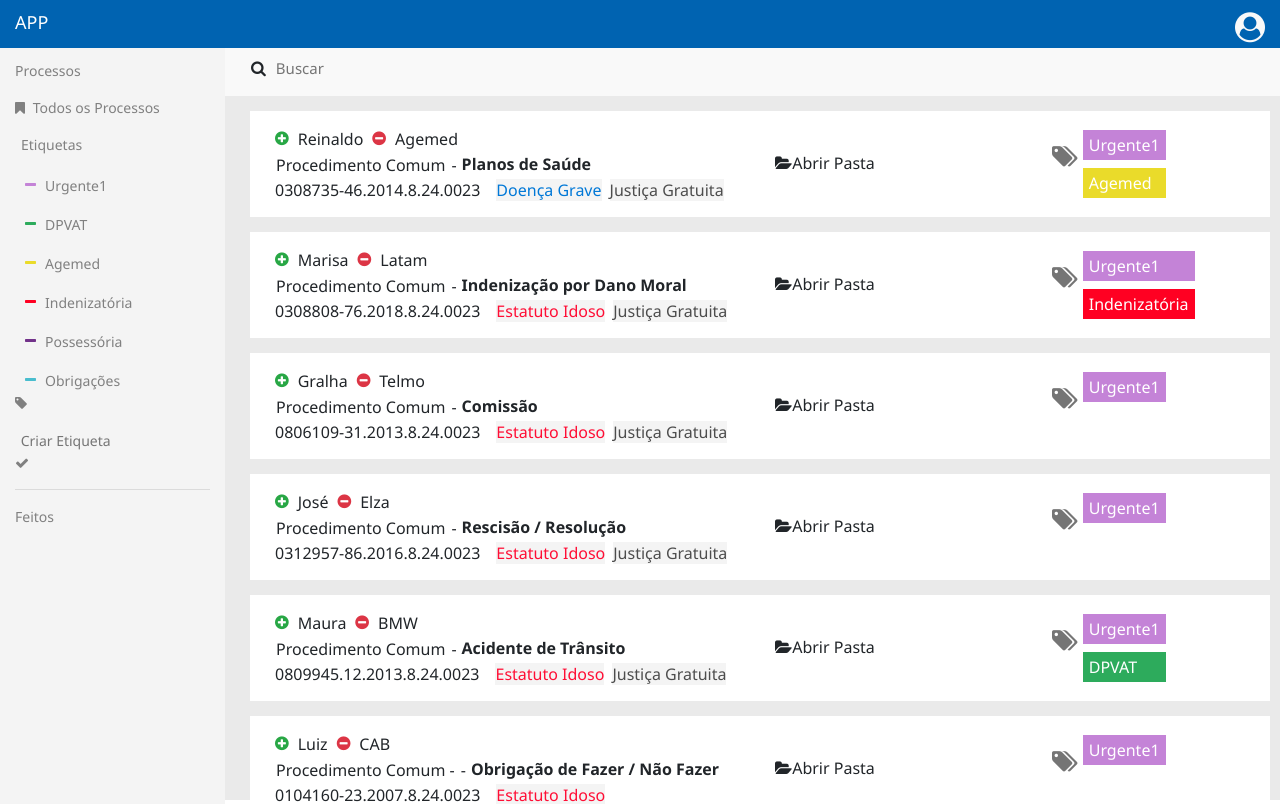
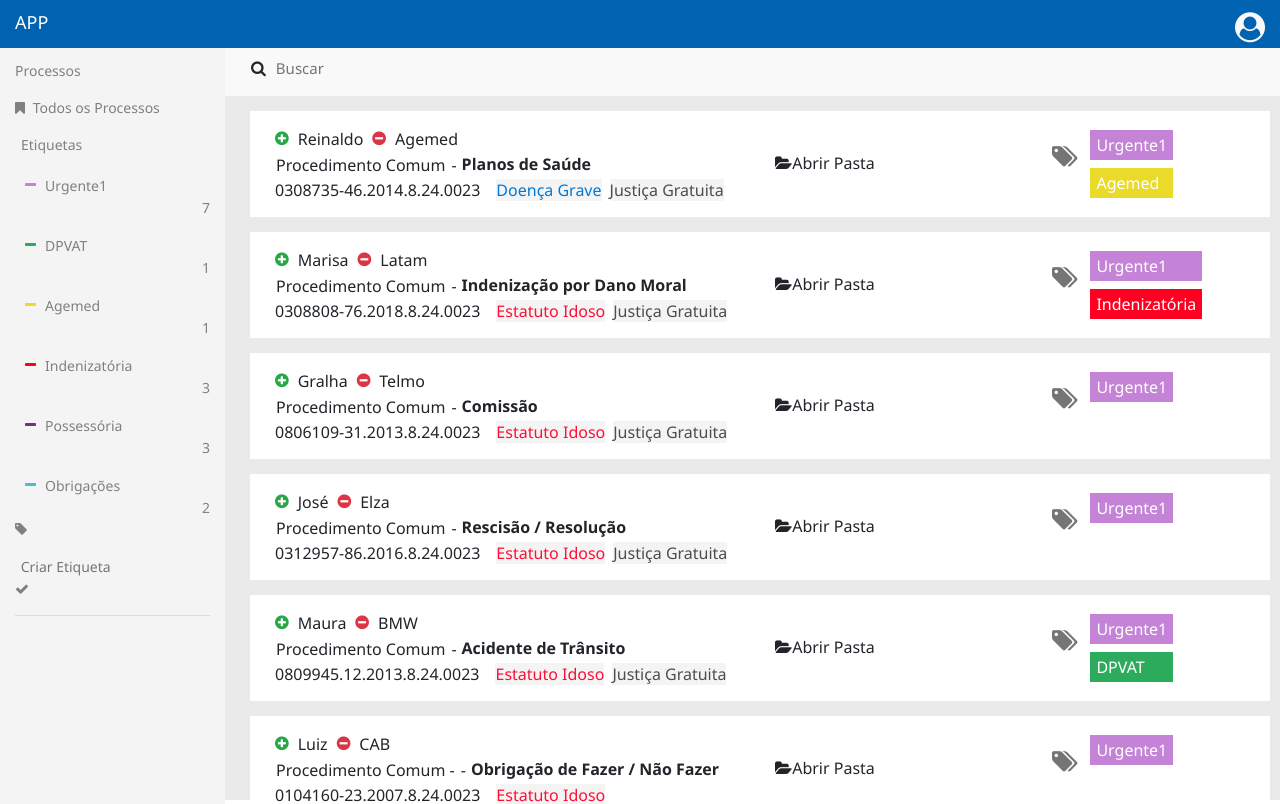
Before and after one commit to dayanedias/projeto_softplan, a React (Create React App) app: page / in a window 1280 px wide. Shown: the top 804 px of the page. Built offline with nearby package versions, Linux system fonts and the light colour scheme.

Commit message:
funcionalidades

```diff
--- a/src/App.css
+++ b/src/App.css
@@ -1,3 +1,8 @@
+@font-face {
+    font-family: SegoeImported;
+    src: ('./fonts/Segoe UI.ttf');
+}
+
 :root {
 
     --header-height: 48px;
@@ -7,10 +12,10 @@
 }
 * {
     box-sizing: border-box;
-    font-family: 'Segoe UI', Tahoma, Geneva, Verdana, sans-serif;
+    font-family: 'SegoeImported','Segoe UI', Tahoma, Geneva, Verdana, sans-serif;
 }
 
-/* Layout Grid */
+/* Layout em Grid */
 
 .app {
     margin: 0px;
@@ -29,7 +34,6 @@
         "header header"
         "menu search"
         "menu content"
-        "footer footer"
         ;
     height: 100vh;
     background-color: #eaeaea;
@@ -37,10 +41,12 @@
 
 header.header {
     grid-area: header;
+    background-color: #0063B1;
 }
 
 .search {
     grid-area: search;
+    background-color: #f9f9f9;
 }
 
 aside.menu-area {
--- a/src/components/template/Cards.jsx
+++ b/src/components/template/Cards.jsx
@@ -2,6 +2,7 @@ import React, { Component } from 'react'
 import './Cards.css'
 import PopOver from '../template/PopOver'
 import dbData from '../../data/db.json'
+import Nav from './Nav'
 
 export default class Cards extends Component {
     constructor(props) {
@@ -14,7 +15,6 @@ export default class Cards extends Component {
             usuario: [],
             clickTag: '',
         }
-        console.log(this.state)
     }
 
 
@@ -24,12 +24,6 @@ export default class Cards extends Component {
         })
         console.log(this.state.clickTag)
     }
-
-    // this.setState({
-    //     cards: dbData.cards
-    // })
-    // console.log(this.state)
-
 
     setTag = (id) => {
         return (checkIdTag) => {
@@ -63,8 +57,6 @@ export default class Cards extends Component {
                                     <div className="row">
                                         <i className="name fa fa-plus-circle text-success mt-1" /><td className="ml-2">{card.partes.ativa.name}</td>
                                         <i className="name fa fa-minus-circle text-danger ml-2 mt-1" /><td className="ml-2">{card.partes.passiva.name}</td>
-                                        {/* <div>{card.length}</div> */}
-                                        {/* <div>{console.log(card.length)}</div> */}
                                     </div>
 
                                     <div className="row">
@@ -93,7 +85,7 @@ export default class Cards extends Component {
                                 <div className="folder column mid col-md-3">
                                     <i className="fa fa-folder-open"></i>
                                     Abrir Pasta
-                    </div>
+                                </div>
 
                                 <div className="add-tag column right col-md-3">
                                     <div className="row">
@@ -102,7 +94,7 @@ export default class Cards extends Component {
                                              addTag={this.setTag(card.id)}
                                             />
                                         </div>
-
+ç
 
                                         <div className="ml-2">
                                             {card.tag.map(idTag => {
@@ -139,6 +131,7 @@ export default class Cards extends Component {
 
                 <div>
                     {this.renderCards()}
+                {/* <Nav addTag={this.addTag}></Nav> */}
                 </div>
 
         )
--- a/src/components/template/Nav.css
+++ b/src/components/template/Nav.css
@@ -2,7 +2,7 @@ aside.menu-area {
     padding: 12px 15px;
     font-size: 14px;
     text-decoration: none;
-    color: #808080;
+    color: #f4f4f4;
     font-weight: 300;
 }
 
@@ -11,11 +11,10 @@ aside.menu-area {
     border-style: none;
 }
 
-.count-tag {
+.count {
     text-align: right;
-    margin-left: 10px;
 }
 
-/* .aside a:hover{
-    background: #87CEFA 0%
-} */
+.menu-iten {
+    color: #808080;
+}
--- a/src/components/template/Nav.jsx
+++ b/src/components/template/Nav.jsx
@@ -1,49 +1,98 @@
 import React, { Component } from 'react'
 import './Nav.css'
 import dbData from '../../data/db.json'
+import Bookmark from '../assets/imgs/Bookmarks.svg'
 
 class Nav extends Component {
 
+    initialState = {
+        count: 0,
+        tags: [],
+        newTag: ''
+    }
+
     state = {
-        name: ''
+        count: 0,
+        tags: dbData.tags,
+        newTag: ''
+    }
+
+    countTags = (idCard) => {
+        const count = dbData.cards.filter(card => {
+            return card.tag.includes(parseInt(idCard))
+        })
+        return count.length
+    }
+
+    handleSubmit(e) {
+        const addTag = {
+
+            id: this.state.tags.length + 1,
+            name: e,
+            color: "#FFF",
+            background: "#49bdce",
+        }
+
+        const newTags = this.state.tags.concat(addTag)
+
+        this.setState({
+            tags: newTags
+        })
+    }
+
+    generateColor () {
+        return '#' +  Math.random().toString(16).substr(-6);
       }
 
     render() {
 
+        const props = this.props
+
         return (
             <aside className="menu-area">
                 <div className="menu">
-                    <div className="process">
+                    <div className="menu-iten">
                         <strong>Processos</strong>
 
-                        <div className="process pt-3">
+                        <div className="process pt-3 menu-iten">
                             <i className="process-icon fa fa-bookmark" />
                             <span className="ml-1"> Todos os Processos </span>
                         </div>
 
-                        <div className="tags pt-3">
+                        <div className="tags pt-3 menu-iten">
                             Etiquetas
                         </div>
 
-                        {dbData.tags.map(tag => {
+                        {this.state.tags.map(tag => {
                             return (
-                                <div key={tag.id} className="row pt-3">
+                                <div className="menu-iten pt-3">
+                                    <div key={tag.id} className="row">
                                         <i className="fa fa-minus pt-1 pr-2" style={{ color: tag.background }}></i>
                                         <td> {tag.name} </td>
+                                    </div>
+                                    <div className="count">{this.countTags(tag.id)}</div>
 
                                 </div>
+
                             )
                         })}
 
-                        {dbData.cards.map(card => {
-                            return (
-                                <div>
-                                    {/* <span>{card.id}</span> */}
-                                    <span>{card.length}</span>
-                                    {console.log(card.length)}
-                                </div>
-                            )
-                        })}
+                        <form onSubmit={(e) => {
+                            e.preventDefault()
+                            const addTag = {
+                                id: this.state.tags.length + 1,
+                                name: this.state.newTag,
+                                color: "#FFF",
+                                background: this.generateColor(),
+                            }
+
+                            const newTags = this.state.tags.concat(addTag)
+
+                            this.setState({
+                                tags: newTags
+                            })
+                            {this.setState({newTag: this.initialState.newTag})}
+                        }}>
 
                             <div className="col-xs-12">
                                 <i className="tag-icon fa fa-tag" />
@@ -51,13 +100,16 @@ class Nav extends Component {
                                     placeholder=' Criar Etiqueta'
                                     onFocus={(e) => e.target.placeholder = ""}
                                     onBlur={(e) => e.target.placeholder = " Criar Etiqueta"}
+                                    value={this.state.newTag}
                                     onChange={(e) => {
-                                    this.setState({ name: e.target.value })
+                                        this.setState({ newTag: e.target.value })
                                     }}
-                                value={this.state.name} />
+                                />
+
                                 <i className="check fa fa-check" />
 
                             </div>
+                        </form>
 
                     </div>
 
--- a/src/components/template/PopOver.jsx
+++ b/src/components/template/PopOver.jsx
@@ -29,6 +29,10 @@ class SimplePopover extends React.Component {
         });
     };
 
+    choseTag = (id) => {
+        console.log(id)
+    }
+
     render() {
         const props = this.props
         const { anchorEl } = this.state;
@@ -39,8 +43,6 @@ class SimplePopover extends React.Component {
                 <div>
                     <IconButton
                         aria-owns={open ? 'simple-popper' : undefined}
-                        aria-haspopup="true"
-                        variant="contained"
                         onClick={this.handleClick}>
                         <p className="icon-tag"><i className="fa fa-tags" /></p>
                     </IconButton>
@@ -65,7 +67,7 @@ class SimplePopover extends React.Component {
                                     <div key={tag.id} className="tags" style={{backgroundColor: tag.background}}>
                                         <Button className="btnTag" onClick={() => {
                                             this.handleClose()
-                                            props.setTag(tag.id)
+                                            this.choseTag(tag.id)
                                         }}>
                                             <span style={{ color: tag.color }} >
                                                 {tag.name}
```
Also changed, not shown: src/components/assets/imgs/Bookmarks.svg (added). Lines whose indentation alone changed are shown as unchanged.
